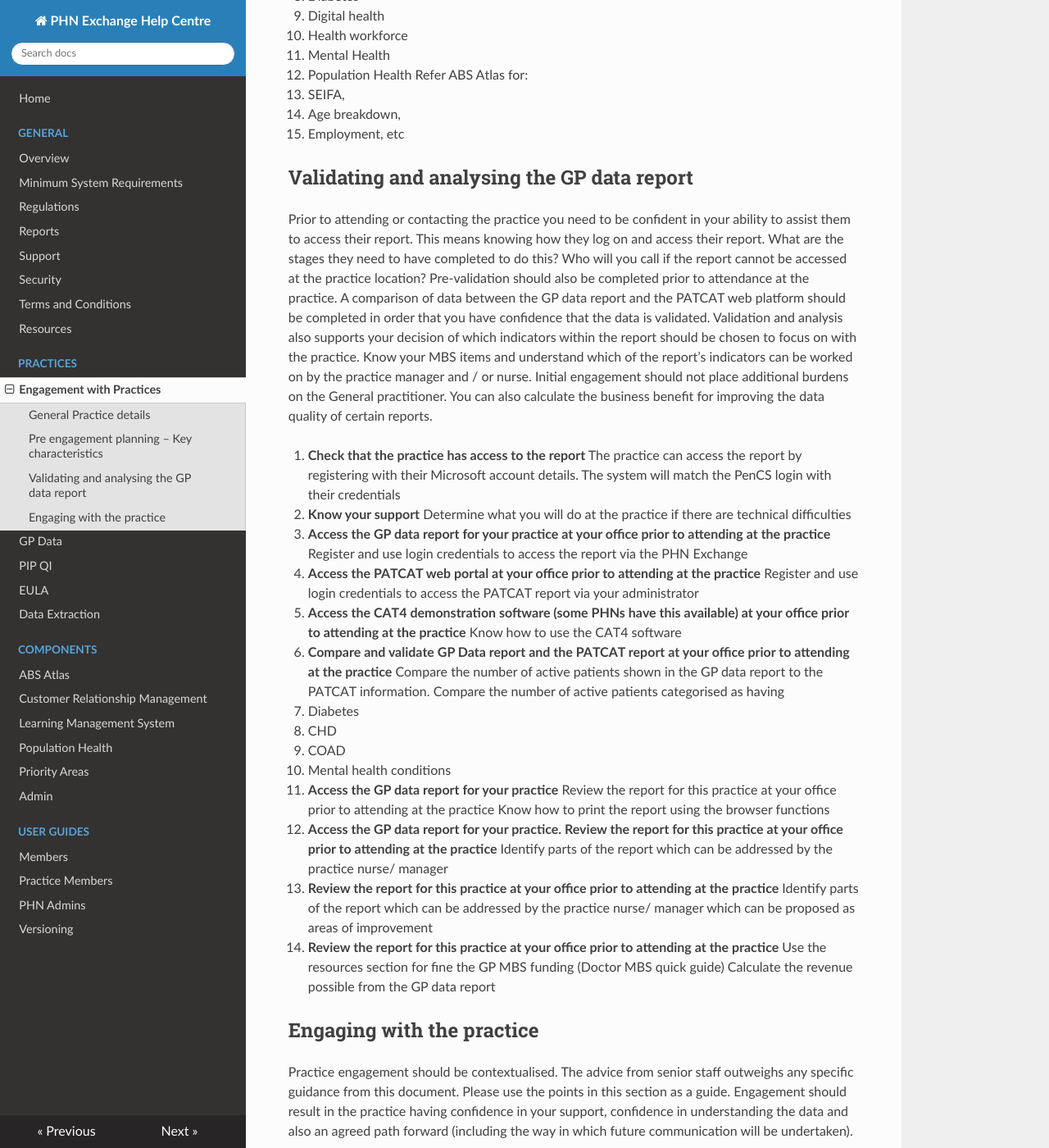
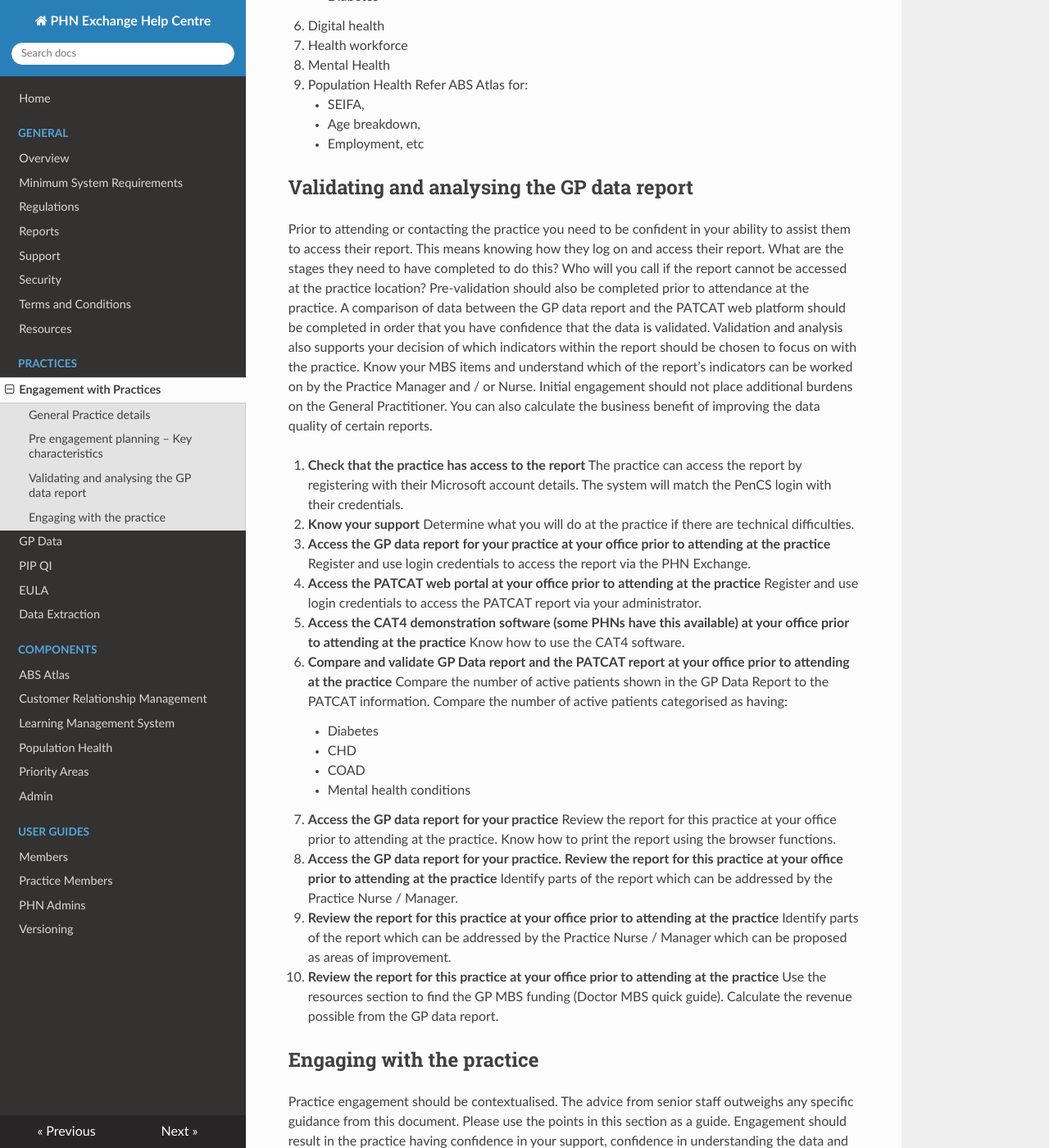
Before and after one commit to MurrayPHN/phn-exchange-docs, an MkDocs documentation site: the page built from docs/practices/engagement.md, in a window 1280 px wide and 1400 px high, scrolled down 1104 px. Shown: the whole window at 82% size. Built offline with MkDocs 1.6.1, drawn with Linux system fonts in a browser that asks for light colours; nearby versions of some CDN libraries; some of the changed text lies outside the part shown.

Commit message:
Update engagement.md

```diff
--- a/docs/practices/engagement.md
+++ b/docs/practices/engagement.md
@@ -30,59 +30,57 @@ Make notes for each of the following priority areas, including hotspots and indi
 3. Alcohol and other drugs
 4. Child Health / Early Years
 5. Chronic disease
-- COPD
-- Cardiovascular
-- Diabetes
+	- COPD
+	- Cardiovascular
+	- Diabetes
 6. Digital health
 7. Health workforce
 8. Mental Health
 9. Population Health
 Refer ABS Atlas for:
-- SEIFA,
-- Age breakdown,
-- Employment, etc
+	- SEIFA,
+	- Age breakdown,
+	- Employment, etc
 
 ## Validating and analysing the GP data report
 
 Prior to attending or contacting the practice you need to be confident in your ability to assist them to access their report. This means knowing how they log on and access their report. What are the stages they need to have completed to do this? Who will you call if the report cannot be accessed at the practice location?
 Pre-validation should also be completed prior to attendance at the practice. A comparison of data between the GP data report and the PATCAT web platform should be completed in order that you have confidence that the data is validated.
-Validation and analysis also supports your decision of which indicators within the report should be chosen to focus on with the practice. Know your MBS items and understand which of the report’s indicators can be worked on by the practice manager and / or nurse. Initial engagement should not place additional burdens on the General practitioner. You can also calculate the business benefit for improving the data quality of certain reports.
+Validation and analysis also supports your decision of which indicators within the report should be chosen to focus on with the practice. Know your MBS items and understand which of the report’s indicators can be worked on by the Practice Manager and / or Nurse. Initial engagement should not place additional burdens on the General Practitioner. You can also calculate the business benefit of improving the data quality of certain reports.
 
-1. **Check that the practice has access to the report** The practice can access the report by registering with their Microsoft account details. The system will match the PenCS login with their credentials
-2. **Know your support** Determine what you will do at the practice if there are technical difficulties
-3. **Access the GP data report for your practice at your office prior to attending at the practice** Register and use login credentials to access the report via the PHN Exchange
-4. **Access the PATCAT web portal at your office prior to attending at the practice** Register and use login credentials to access the PATCAT report via your administrator
-5. **Access the CAT4 demonstration software (some PHNs have this available) at your office prior to attending at the practice** Know how to use the CAT4 software
-6. **Compare and validate GP Data report and the PATCAT report at your office prior to attending at the practice** Compare the number of active patients shown in the GP data report to the PATCAT information. Compare the number of active patients categorised as having
-- Diabetes
-- CHD
-- COAD
-- Mental health conditions
+1. **Check that the practice has access to the report** The practice can access the report by registering with their Microsoft account details. The system will match the PenCS login with their credentials.
+2. **Know your support** Determine what you will do at the practice if there are technical difficulties.
+3. **Access the GP data report for your practice at your office prior to attending at the practice** Register and use login credentials to access the report via the PHN Exchange.
+4. **Access the PATCAT web portal at your office prior to attending at the practice** Register and use login credentials to access the PATCAT report via your administrator.
+5. **Access the CAT4 demonstration software (some PHNs have this available) at your office prior to attending at the practice** Know how to use the CAT4 software.
+6. **Compare and validate GP Data report and the PATCAT report at your office prior to attending at the practice** Compare the number of active patients shown in the GP Data Report to the PATCAT information. Compare the number of active patients categorised as having:
+	- Diabetes
+	- CHD
+	- COAD
+	- Mental health conditions
 7. **Access the GP data report for your practice**
-Review the report for this practice at your office prior to attending at the practice	Know how to print the report using the browser functions
+Review the report for this practice at your office prior to attending at the practice.	Know how to print the report using the browser functions.
 8. **Access the GP data report for your practice. Review the report for this practice at your office prior to attending at the practice**
-	Identify parts of the report which can be addressed by the practice nurse/ manager
+	Identify parts of the report which can be addressed by the Practice Nurse / Manager.
 9. **Review the report for this practice at your office prior to attending at the practice**
-	Identify parts of the report which can be addressed by the practice nurse/ manager which can be proposed as areas of improvement
-10. **Review the report for this practice at your office prior to attending at the practice**
-	Use the resources section for fine the GP MBS funding  (Doctor MBS quick guide)
-Calculate the revenue possible from the GP data report
-
+	Identify parts of the report which can be addressed by the Practice Nurse / Manager which can be proposed as areas of improvement.
+10. **Review the report for this practice at your office prior to attending at the practice** Use the resources section to find the GP MBS funding  (Doctor MBS quick guide).
+Calculate the revenue possible from the GP data report.
 
 
 ## Engaging with the practice
 
 Practice engagement should be contextualised. The advice from senior staff outweighs any specific guidance from this document. Please use the points in this section as a guide. Engagement should result in the practice having confidence in your support, confidence in understanding the data and also an agreed path forward (including the way in which future communication will be undertaken).
 
-1. **Making the appointment** Use this telephone conversation to identify the correct person you should be engaged with at the practice
+1. **Making the appointment** Use this telephone conversation to identify the correct person you should be engaged with at the practice.
 2. Use this telephone conversation to ask them to run a CAT4 report to tell you how many active patients they have.
-3. **The meeting** Introduce yourself, make sure the practice has your contact details
-4. **Demonstrate the PHN Exchange** Show the publicly available data. Show the ABS mapping system. Show the Learning Management System – GP practices may want to use the LMS for their staff induction or some CPD
-5. **Demonstrating the GP data report** Assist them to access their GP data report. Show them the features including the 1 minute videos for each section
+3. **The meeting** Introduce yourself, make sure the practice has your contact details.
+4. **Demonstrate the PHN Exchange** Show the publicly available data. Show the ABS mapping system. Show the Learning Management System – GP practices may want to use the LMS for their staff induction or some CPD.
+5. **Demonstrating the GP Data Report** Assist them to access their GP Data Report. Show them the features including the 1 minute videos for each section.
 6. Show the figures as they align with their CAT4 report.
-This will provide them with confidence in the report
+This will provide them with confidence in the report.
 7. **Focus on the areas for data quality improvement** Always state that data quality improvement will primarily lead to better outcomes for patients.
-8. With the examples you have developed, show them the additional revenue possible
-9. **Recording the report**	Print out for the practice so they can refer to it in three months’ time when the report is automatically updated
-10. **Arrange review visits** By telephone video conferencing or in person. Initial meeting should be held in person with follow up using video conferencing
-11. **Ongoing data quality improvement exercises**	Use the GP data report to track and changes due to actions decided
+8. With the examples you have developed, show them the additional revenue possible.
+9. **Recording the report**	Print out for the practice so they can refer to it in three months’ time when the report is automatically updated.
+10. **Arrange review visits** By telephone video conferencing or in person. Initial meeting should be held in person with follow up using video conferencing.
+11. **Ongoing data quality improvement exercises**	Use the GP Data Report to track any changes due to actions decided.
```
Also changed, not shown: other parts of docs/practices/engagement.md (+8 -8 lines).
